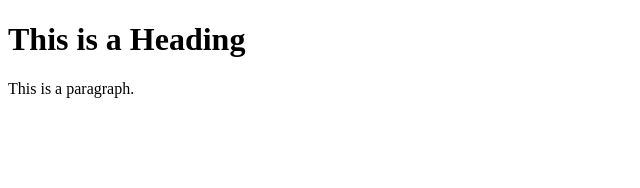
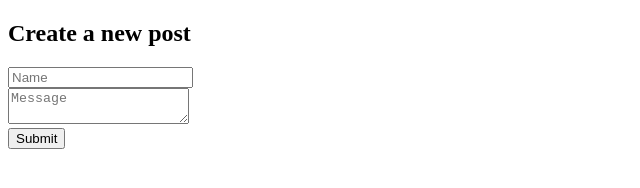
Before and after one commit to Chuiantw1212/fastify-embed-iframe, a website: page index.html in a window 1280 px wide. Shown: the whole page, without its empty margins (0-640 px from the left). Drawn offline with Linux system fonts and the light colour scheme.

Commit message:
update form

```diff
--- a/index.html
+++ b/index.html
@@ -1,12 +1,23 @@
 <!DOCTYPE html>
 <html>
+
 <head>
-<title>Page Title</title>
+    <title>My App Engine App</title>
 </head>
+
 <body>
+    <h2>Create a new post</h2>
+    <form method="POST" action="/submit">
+        <div>
+            <input type="text" name="name" placeholder="Name">
+        </div>
+        <div>
+            <textarea name="message" placeholder="Message"></textarea>
+        </div>
+        <div>
+            <button type="submit">Submit</button>
+        </div>
+    </form>
+</body>
 
-<h1>This is a Heading</h1>
-<p>This is a paragraph.</p>
-
-</body>
 </html>
```
Also changed, not shown: index.js (+7 -0 lines).
